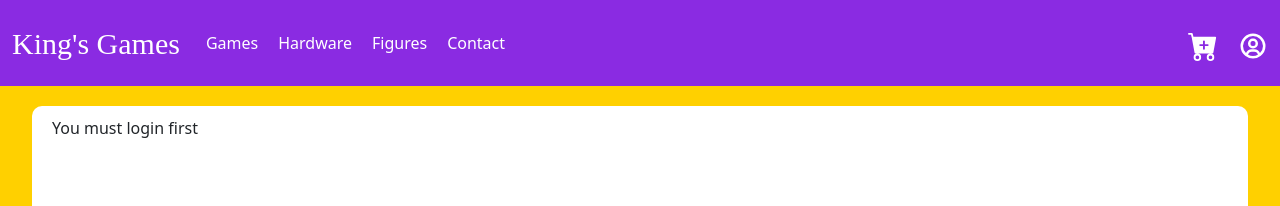
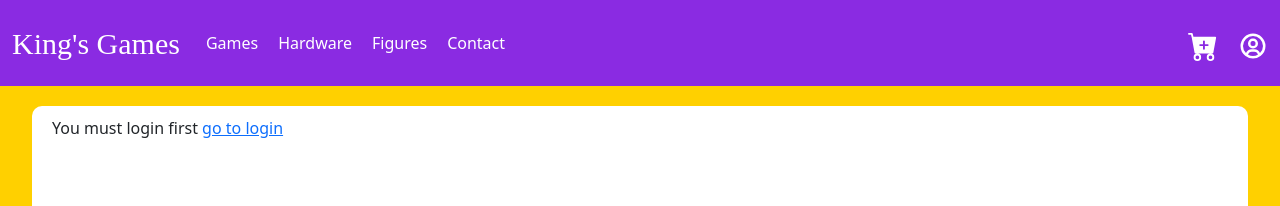
Before and after one commit to KatherineInce/Ecommerce-Games, a React (Vite) app: page /cart in a window 1280 px wide. Shown: the top 206 px of the page. Built offline with nearby package versions, Linux system fonts and the light colour scheme; a web font is replaced by a local one.

Commit message:
se añade boton go to login en caso de no estar logueado

```diff
--- a/src/pages/Checkout.jsx
+++ b/src/pages/Checkout.jsx
@@ -81,7 +81,7 @@ const Checkout = () => {
         </>
         }
       </> :
-        "You must login first"
+        <div>You must login first <Link to="/user">go to login</Link></div>
       }
     </div>
   )
```
